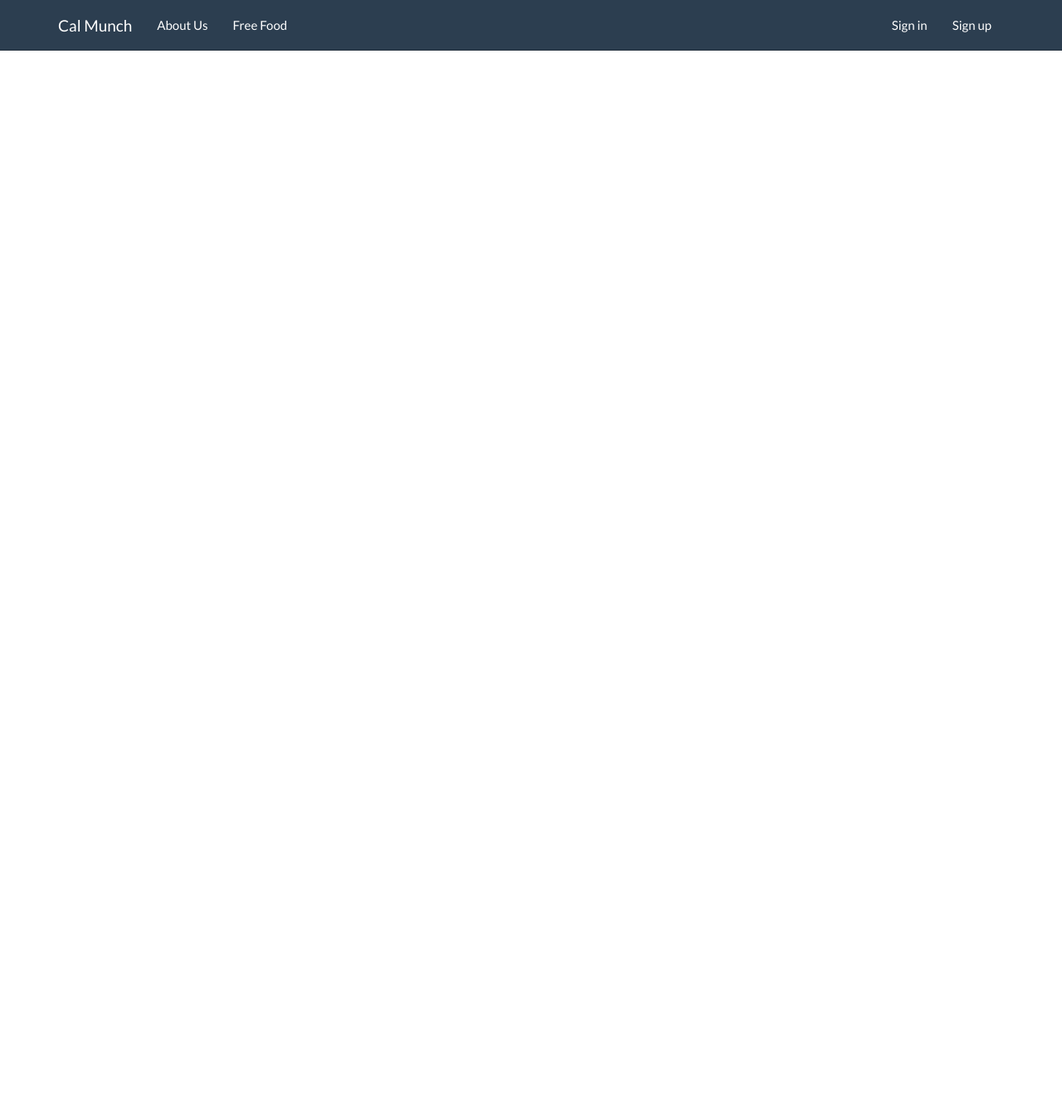
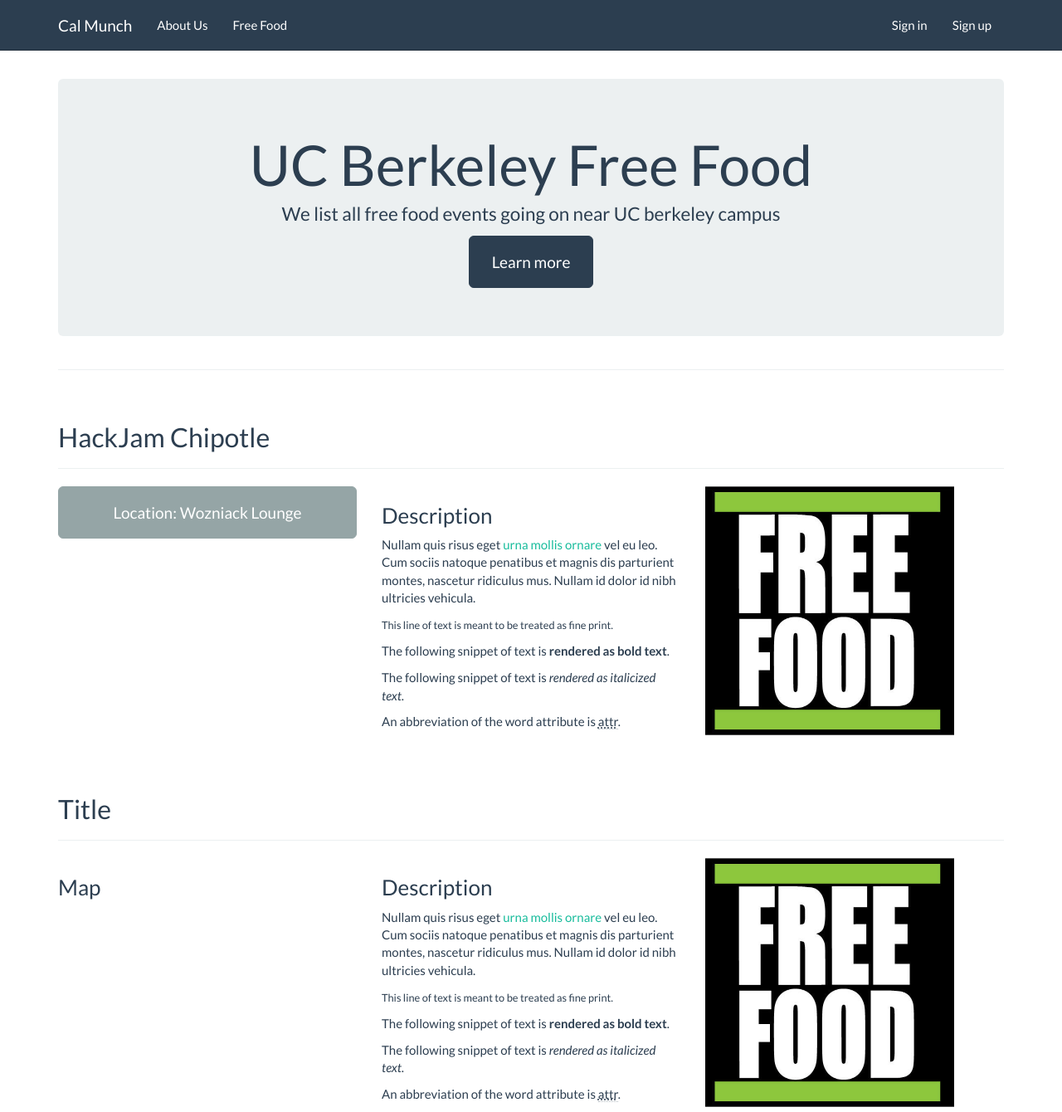
Before and after one commit to aykamko/calmunch, a Flask app: page / in a window 1280 px wide. Shown: the whole page at 83% size. Before the commit the page ends 61 px from the top, so only its background shows below. Run offline with Flask 2, Linux system fonts and the light colour scheme; a map, chart or similar area stays blank; some libraries are stand-ins or nearby versions.

Commit message:
Added index and layout

```diff
--- /dev/null
+++ b/app/static/css/calmunch.css
@@ -0,0 +1,14 @@
+.center_text {
+	text-align: center;
+}
+
+.google {
+	margin-top: 20px;
+    width: 350px;
+    height: 225px;
+}
+
+.free_food {
+	height: 300px;
+	width: 300px;
+}
--- a/app/templates/index.html
+++ b/app/templates/index.html
@@ -1,39 +1,107 @@
-<!DOCTYPE html>
-<html>
-	<head>
-		<link href="{{ url_for('static', filename='css/flatlyTheme.css') }}" rel="stylesheet">
-		<link href="{{ url_for('static', filename='css/bootstrap.min.css') }}" rel="stylesheet">
-	</head>
-    <body>
-		<div class="navbar navbar-default navbar-fixed-top">
-	      <div class="container">
-	        <div class="navbar-header">
-	          <a href="../" class="navbar-brand">Cal Munch</a>
-	          <button class="navbar-toggle" type="button" data-toggle="collapse" data-target="#navbar-main">
-	            <span class="icon-bar"></span>
-	            <span class="icon-bar"></span>
-	            <span class="icon-bar"></span>
-	          </button>
-	        </div>
-	        <div class="navbar-collapse collapse" id="navbar-main">
-	          <ul class="nav navbar-nav">
-	            <li>
-	              <a href="../about_us/">About Us</a>
-	            </li>
-	            <li>
-	              <a href="../free_food/">Free Food</a>
-	            </li>
-	          </ul>
+{% extends "layout.html" %}
+{% block body %}
+	<script src="http://maps.googleapis.com/maps/api/js?sensor=false"></script>
+	<div class="container">
 
-	          <ul class="nav navbar-nav navbar-right">
-	            <li><a href="#" target="_blank">Sign in</a></li>
-	            <li><a href="#" target="_blank">Sign up</a></li>
-	          </ul>
+			<div class="page-header" id="banner">
+      </div>
+      <div class="page-header" id="banner">
+        <div class="row">
+          <div class="col-lg-12 center_text">
+          	<div class="jumbotron">
+                <h1>UC Berkeley Free Food</h1>
+                <p>We list all free food events going on near UC berkeley campus</p>
+                <p><a class="btn btn-primary btn-lg">Learn more</a></p>
+              </div>
+          </div>
+        </div>
+      </div>
 
-	        </div>
-	      </div>
-	    </div>
-    <script type="text/javascript" src="{{ url_for('static', filename='js/jquery.min.js') }}"></script>
-    </body>
-    <script type="text/javascript" src="{{ url_for('static', filename='js/bootstrap.min.js') }}"></script>
-</html>
+      <div class="page-header" id="banner">
+        <div class="row">
+          <div class="col-lg-12">
+            <h2>HackJam Chipotle</h2>
+          </div>
+        </div>
+      </div>
+
+			<div class="row">
+			  <div class="col-lg-4">
+			    <div class="bs-example">
+			      <button type="button" class="btn btn-default btn-lg btn-block">Location: Wozniack Lounge</button>
+			      <div class="google" id="map1"></div>
+			      <script>
+				      function initialize() {
+				        var map_canvas = document.getElementById('map1');
+				        var map_options = {
+				          center: new google.maps.LatLng(44.5403, -78.5463),
+				          zoom: 8,
+				          mapTypeId: google.maps.MapTypeId.ROADMAP
+				        }
+				        var map = new google.maps.Map(map_canvas, map_options)
+				      }
+				      google.maps.event.addDomListener(window, 'load', initialize);
+				    </script>
+			    </div>
+			  </div>
+			  <div class="col-lg-4">
+			    <div class="bs-example">
+			      <h3>Description</h3>
+			      <p>Nullam quis risus eget <a href="#">urna mollis ornare</a> vel eu leo. Cum sociis natoque penatibus et magnis dis parturient montes, nascetur ridiculus mus. Nullam id dolor id nibh ultricies vehicula.</p>
+			      <p><small>This line of text is meant to be treated as fine print.</small></p>
+			      <p>The following snippet of text is <strong>rendered as bold text</strong>.</p>
+			      <p>The following snippet of text is <em>rendered as italicized text</em>.</p>
+			      <p>An abbreviation of the word attribute is <abbr title="attribute">attr</abbr>.</p>
+			    </div>
+			  </div>
+			  <div class="col-lg-4">
+			    <div class="bs-example">
+			      <img class="free_food" src="{{ url_for('static', filename='img/free-food.jpg') }}"></img>
+			    </div>
+			  </div>
+			</div>
+
+			<div class="page-header" id="banner">
+        <div class="row">
+          <div class="col-lg-12">
+            <h2>Title</h2>
+          </div>
+        </div>
+      </div>
+
+			<div class="row">
+			  <div class="col-lg-4">
+			    <div class="bs-example">
+			      <h3>Map</h3>
+			      <div class="google" id="map2"></div>
+			      <script>
+				      function initialize() {
+				        var map_canvas = document.getElementById('map2');
+				        var map_options = {
+				          center: new google.maps.LatLng(44.5403, -78.5463),
+				          zoom: 8,
+				          mapTypeId: google.maps.MapTypeId.ROADMAP
+				        }
+				        var map = new google.maps.Map(map_canvas, map_options)
+				      }
+				      google.maps.event.addDomListener(window, 'load', initialize);
+				    </script>
+			    </div>
+			  </div>
+			  <div class="col-lg-4">
+			    <div class="bs-example">
+			      <h3>Description</h3>
+			      <p>Nullam quis risus eget <a href="#">urna mollis ornare</a> vel eu leo. Cum sociis natoque penatibus et magnis dis parturient montes, nascetur ridiculus mus. Nullam id dolor id nibh ultricies vehicula.</p>
+			      <p><small>This line of text is meant to be treated as fine print.</small></p>
+			      <p>The following snippet of text is <strong>rendered as bold text</strong>.</p>
+			      <p>The following snippet of text is <em>rendered as italicized text</em>.</p>
+			      <p>An abbreviation of the word attribute is <abbr title="attribute">attr</abbr>.</p>
+			    </div>
+			  </div>
+			  <div class="col-lg-4">
+			    <div class="bs-example">
+			      <img class="free_food" src="{{ url_for('static', filename='img/free-food.jpg') }}"></img>
+			    </div>
+			  </div>
+			</div>
+{% endblock %}
--- /dev/null
+++ b/app/templates/layout.html
@@ -0,0 +1,46 @@
+<!DOCTYPE html>
+<html>
+	<head>
+		<link href="{{ url_for('static', filename='css/flatlyTheme.css') }}" rel="stylesheet">
+		<link href="{{ url_for('static', filename='css/bootstrap.min.css') }}" rel="stylesheet">
+		<link href="{{ url_for('static', filename='css/calmunch.css') }}" rel="stylesheet">
+	</head>
+    <body>
+		<div class="navbar navbar-default navbar-fixed-top">
+	      <div class="container">
+	        <div class="navbar-header">
+	          <a href="../" class="navbar-brand">Cal Munch</a>
+	          <button class="navbar-toggle" type="button" data-toggle="collapse" data-target="#navbar-main">
+	            <span class="icon-bar"></span>
+	            <span class="icon-bar"></span>
+	            <span class="icon-bar"></span>
+	          </button>
+	        </div>
+	        <div class="navbar-collapse collapse" id="navbar-main">
+	          <ul class="nav navbar-nav">
+	            <li>
+	              <a href="../about_us/">About Us</a>
+	            </li>
+	            <li>
+	              <a href="../free_food/">Free Food</a>
+	            </li>
+	          </ul>
+
+	          <ul class="nav navbar-nav navbar-right">
+	            <li><a href="#" target="_blank">Sign in</a></li>
+	            <li><a href="#" target="_blank">Sign up</a></li>
+	          </ul>
+
+	        </div>
+	      </div>
+	    </div>
+
+	    {% for message in get_flashed_messages() %}
+			<div class=flash>{{ message }}</div>
+		{% endfor %}
+
+	    {% block body %}{% endblock %}
+    <script type="text/javascript" src="{{ url_for('static', filename='js/jquery.min.js') }}"></script>
+    </body>
+    <script type="text/javascript" src="{{ url_for('static', filename='js/bootstrap.min.js') }}"></script>
+</html>
--- a/app/views.py
+++ b/app/views.py
@@ -5,3 +5,7 @@ from app import app
 @app.route('/')
 def index():
     return render_template('index.html');
+
+@app.route('/about_us')
+def about_us():
+    return render_template('about_us.html');
```
Also changed, not shown: app/static/img/free-food.jpg (added).
